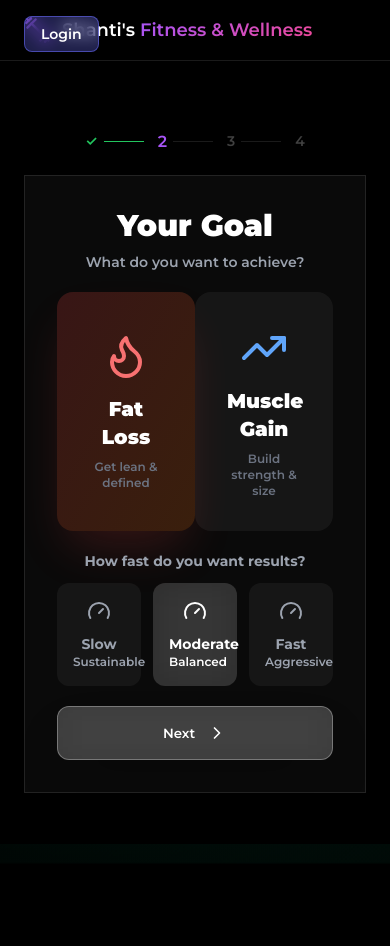
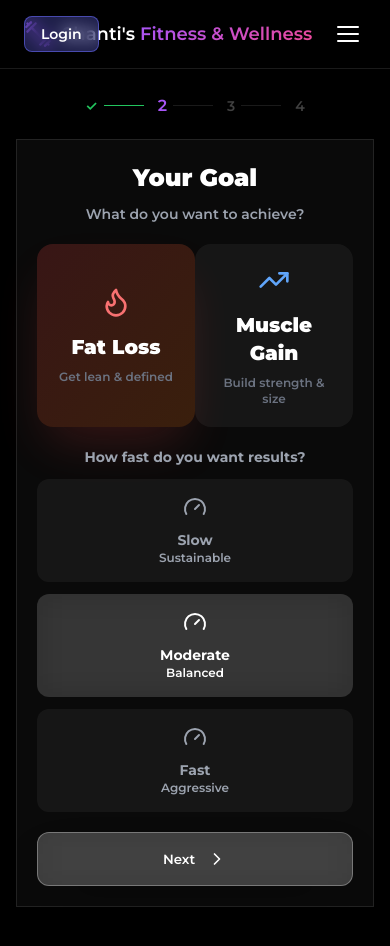
Before and after one commit to rodrigoshantilal-design/shantis-fitness, a website: page public/start.html in a window 390 px wide. Both pictures are taken after a click on the button "Next". Before the commit the page ends 844 px from the top, so only its background shows below. Drawn offline with Linux system fonts and the light colour scheme.

Commit message:
Corrigir layout mobile em todas as páginas
- Fix scroll: remove h-screen+overflow-hidden no mobile
- grid-cols-3 → 1 coluna no mobile (botões de experiência, velocidade, dieta)
- grid-cols-4 → 2 colunas no mobile (totais de meals)
- Padding reduzido no card do questionário (start.html)
- Botões de tabs do plan.html menores em mobile
- Hamburger adicionado ao start.html

Co-Authored-By: Claude Sonnet 4.6 <noreply@anthropic.com>

```diff
--- a/public/css/styles.css
+++ b/public/css/styles.css
@@ -1142,4 +1142,73 @@ input::placeholder, textarea::placeholder {
 
   /* Grids adaptados para mobile */
   .md\:grid-cols-4 { grid-template-columns: repeat(2, minmax(0, 1fr)); }
+
+  /* ---- SCROLL: remove h-screen + overflow-hidden no mobile ---- */
+  /* Páginas com scroll interno (dashboard, plan, track, meals) */
+  main.h-screen {
+    height: auto !important;
+    min-height: 100dvh;
+  }
+  main.overflow-hidden {
+    overflow-x: hidden !important;
+    overflow-y: auto !important;
+  }
+
+  /* start.html: permite scroll no conteúdo do questionário */
+  main.h-screen > div.flex-1 {
+    align-items: flex-start !important;
+    padding-top: 1rem;
+    padding-bottom: 3rem;
+    overflow-y: visible;
+  }
+
+  /* ---- GRIDS: 3 colunas → 1 coluna em mobile ---- */
+  /* Botões de experiência (Beginner/Intermediate/Advanced),
+     velocidade (Slow/Moderate/Fast), qualidade da dieta, etc. */
+  .grid-cols-3 {
+    grid-template-columns: repeat(1, minmax(0, 1fr)) !important;
+  }
+
+  /* ---- GRIDS: 4 colunas → 2 colunas em mobile ---- */
+  /* Totais nutricionais em meals.html */
+  .grid-cols-4 {
+    grid-template-columns: repeat(2, minmax(0, 1fr)) !important;
+  }
+
+  /* ---- CARD do questionário (start.html): reduz padding ---- */
+  .glass-effect.rounded-3xl.p-8 {
+    padding: 1.25rem !important;
+  }
+
+  /* ---- Títulos dos passos: tamanho menor em mobile ---- */
+  #step1 h2, #step2 h2, #step3 h2, #step4 h2 {
+    font-size: 1.5rem !important;
+  }
+
+  /* ---- Botões de seleção de objetivo: padding reduzido em mobile ---- */
+  #fatLossBtn, #muscleGainBtn {
+    padding: 1.25rem !important;
+  }
+  #fatLossBtn svg, #muscleGainBtn svg {
+    width: 32px !important;
+    height: 32px !important;
+  }
+
+  /* ---- Tamanho do IMC em mobile ---- */
+  #bmiDisplay {
+    font-size: 2.5rem !important;
+  }
+
+  /* ---- Botões de tabs no plan.html: padding menor e wrap em mobile ---- */
+  #tabMetrics, #tabTraining, #tabNutrition, #tabLifestyle {
+    padding: 0.6rem 1rem !important;
+    min-width: 0 !important;
+    font-size: 0.85rem !important;
+  }
+
+  /* ---- Padding geral das páginas em mobile ---- */
+  .px-6 {
+    padding-left: 1rem !important;
+    padding-right: 1rem !important;
+  }
 }
--- a/public/start.html
+++ b/public/start.html
@@ -85,8 +85,15 @@
                 <a href="meals.html">Meals</a>
                 <a href="coach.html">Coach</a>
             </div>
+            <!-- Hamburger mobile -->
+            <div style="display:flex;align-items:center;">
+                <button class="hamburger-btn" id="hamburgerBtn" onclick="toggleMobileMenu()" aria-label="Menu">
+                    <span></span><span></span><span></span>
+                </button>
+            </div>
         </div>
     </nav>
+    <script src="js/mobile-nav.js"></script>
 
     <!-- Popup de Sucesso (Success Popup) -->
     <!-- Aparece após o plano ser criado com sucesso; escondido por padrão -->
```
